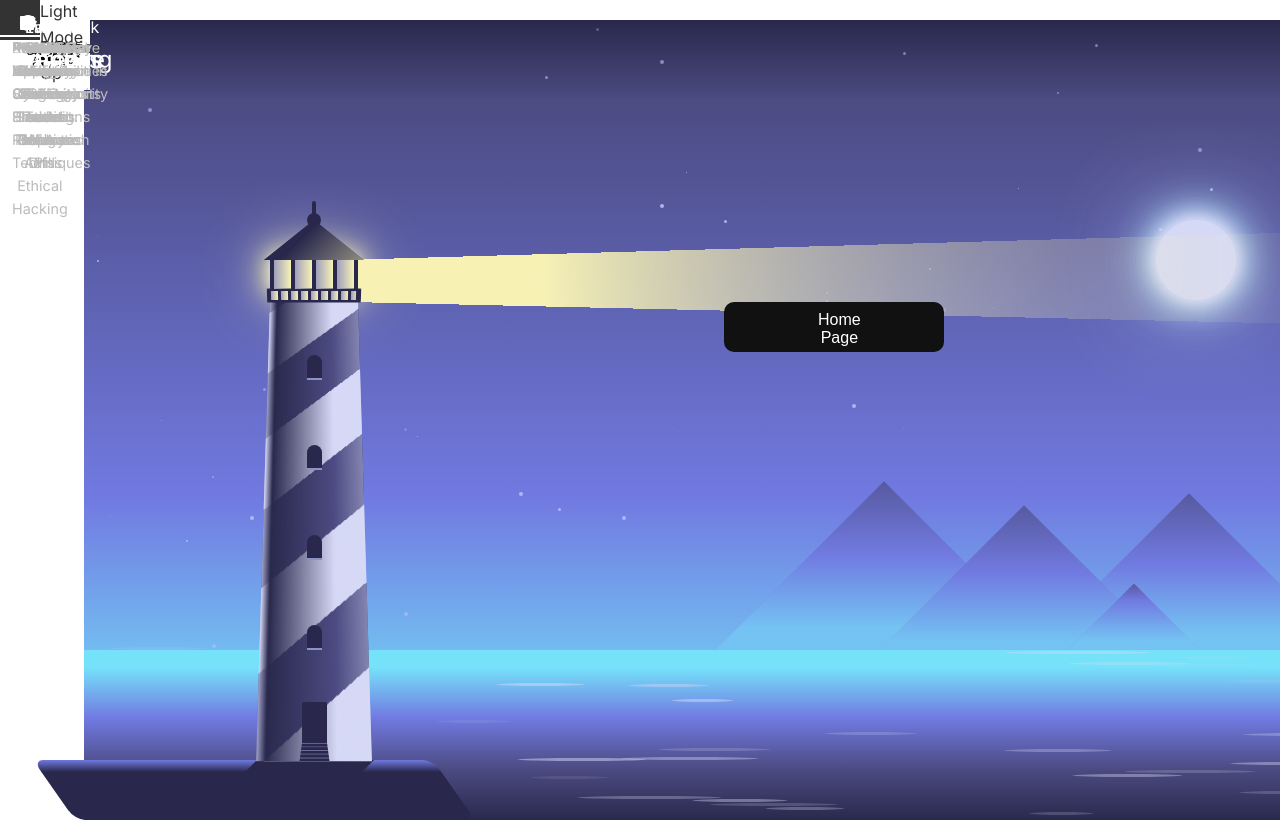
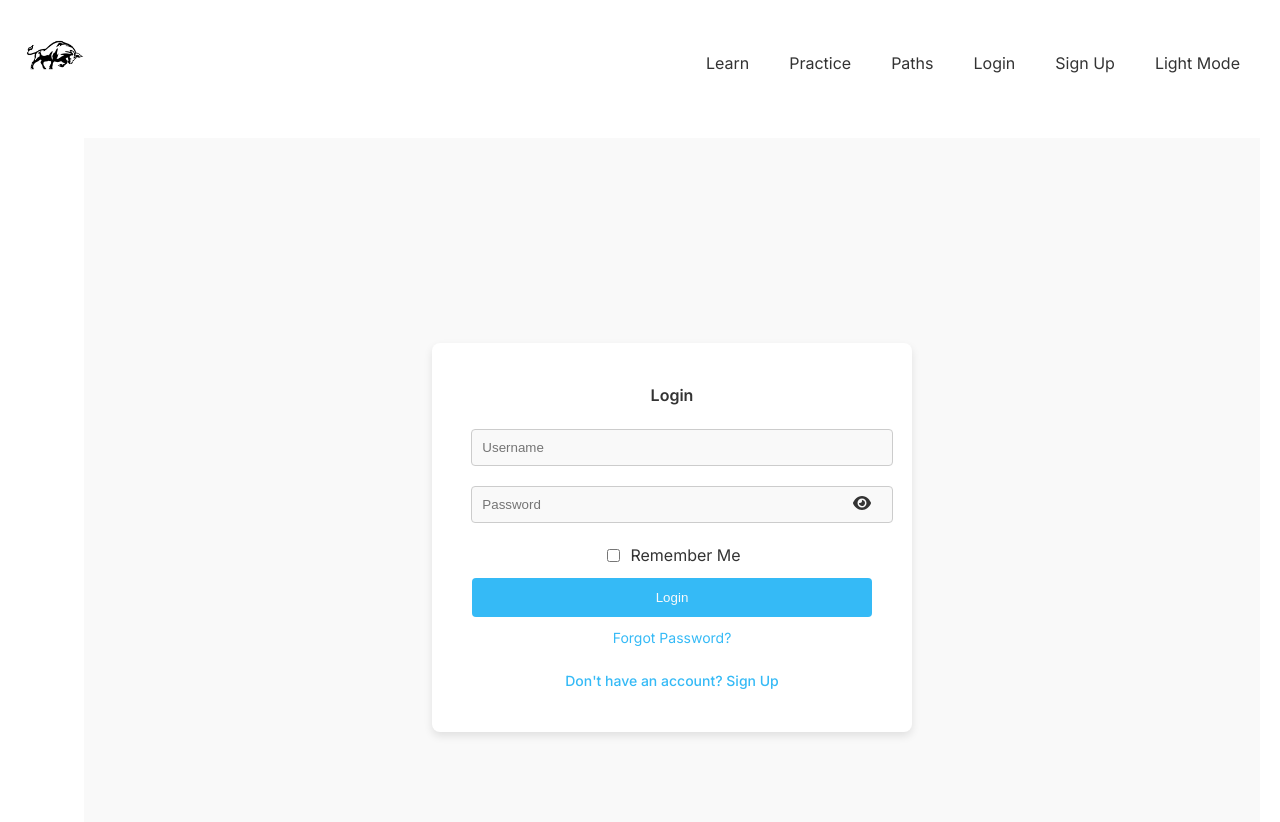
Before and after one commit to glaucc/project-cyber, a Next.js app in the folder project-cyber/: page /login in a window 1280 px wide. Before the commit this address had no page. Shown: the top 822 px of the page. Built offline with nearby package versions, Linux system fonts and the light colour scheme.

Commit message:
step button

```diff
--- /dev/null
+++ b/project-cyber/app/forgot-password/page.jsx
@@ -0,0 +1,9 @@
+import React from 'react'
+
+const page = () => {
+  return (
+    <div>page</div>
+  )
+}
+
+export default page
--- /dev/null
+++ b/project-cyber/app/login/LoginStyles.scss
@@ -0,0 +1,124 @@
+/* LoginStyles.scss */
+
+// Set the base font size to 16px
+html {
+    font-size: 16px;
+  }
+
+  // LoginContainer
+  .login-container {
+    // Height of 100vh remains the same
+    display: flex;
+    justify-content: center;
+    align-items: center;
+    height: 100vh;
+    background-color: #f9f9f9; /* Change the background color to match the sign-up page */
+  }
+
+  // LoginForm
+  .login-form {
+    max-width: 25rem; /* Equivalent to 400px */
+    width: 100%;
+    padding: 2.5rem; /* Equivalent to 40px */
+    background-color: #fff; /* Update the background color to white */
+    color: #333;
+    border-radius: 0.5rem; /* Equivalent to 8px */
+    box-shadow: 0 0.25rem 0.5rem rgba(0, 0, 0, 0.1); /* Equivalent to 0 4px 8px rgba(0, 0, 0, 0.1) */
+    display: flex;
+    flex-direction: column;
+    align-items: center;
+  }
+
+  // LoginInputContainer
+  .login-input-container {
+    position: relative;
+    width: 100%;
+    right: 0.04125rem; /* Equivalent to 0.66rem */
+  }
+
+  // LoginInput
+  .login-input {
+    width: 100%;
+    padding: 0.625rem; /* Equivalent to 10px */
+    margin-bottom: 1.25rem; /* Equivalent to 20px */
+    border: 0.0625rem solid #ccc; /* Equivalent to 1px */
+    border-radius: 0.25rem; /* Equivalent to 4px */
+    background-color: #f9f9f9;
+    color: #333;
+    outline: none;
+    transition: border-color 0.2s ease-in-out, background-color 0.2s ease-in-out, color 0.2s ease-in-out;
+
+    &:focus {
+      border-color: #35baf6;
+      background-color: #f0f0f0;
+    }
+  }
+
+  // PasswordToggleIcon
+  .password-toggle-icon {
+    position: absolute;
+    top: 30%;
+    right: 0.00625rem; /* Equivalent to 0.1rem */
+    transform: translateY(-50%);
+    cursor: pointer;
+  }
+
+  // LoginLabel
+  .login-label {
+    display: flex;
+    align-items: center;
+    margin-bottom: 0.625rem; /* Equivalent to 10px */
+    cursor: pointer;
+
+    input[type="checkbox"] {
+      margin-right: 0.625rem; /* Equivalent to 10px */
+    }
+  }
+
+  // LoginButton
+  .login-button {
+    width: 100%;
+    padding: 0.75rem; /* Equivalent to 12px */
+    border: none;
+    border-radius: 0.25rem; /* Equivalent to 4px */
+    background-color: #35baf6;
+    color: #f9f9f9;
+    cursor: pointer;
+    transition: background-color 0.2s ease-in-out, transform 0.2s ease-in-out;
+
+    &:hover {
+      background-color: #2196f3;
+      transform: scale(1.05);
+    }
+  }
+
+  // ForgotPasswordLink
+  .forgot-password-link {
+    margin-top: 0.625rem; /* Equivalent to 10px */
+    font-size: 0.875rem; /* Equivalent to 14px */
+    color: #35baf6;
+    cursor: pointer;
+    text-decoration: none;
+    text-align: center;
+    transition: color 0.2s ease-in-out;
+
+    &:hover {
+      color: #2196f3;
+    }
+  }
+
+  // LoginLink
+  .login-link {
+    margin-top: 1.25rem; /* Equivalent to 20px */
+    font-size: 0.875rem; /* Equivalent to 14px */
+    font-weight: 500;
+    color: #35baf6;
+    cursor: pointer;
+    text-decoration: none;
+    text-align: center;
+    transition: color 0.2s ease-in-out;
+
+    &:hover {
+      color: #2196f3;
+    }
+  }
--- /dev/null
+++ b/project-cyber/app/login/page.jsx
@@ -0,0 +1,84 @@
+'use client';
+
+import React, { useState } from "react";
+import { FontAwesomeIcon } from "@fortawesome/react-fontawesome";
+import { faEye, faEyeSlash } from "@fortawesome/free-solid-svg-icons";
+import "./LoginStyles.scss"; // Import the SCSS file
+
+const LoginPage = () => {
+  const [formData, setFormData] = useState({
+    username: "",
+    password: "",
+    rememberMe: false,
+  });
+
+  const [showPassword, setShowPassword] = useState(false);
+
+  const handleSubmit = (e) => {
+    e.preventDefault();
+    console.log(formData); // Replace with login logic
+  };
+
+  const handleChange = (e) => {
+    const { name, value, type, checked } = e.target;
+    const newValue = type === "checkbox" ? checked : value;
+    setFormData((prevFormData) => ({ ...prevFormData, [name]: newValue }));
+  };
+
+  const handleTogglePassword = () => {
+    setShowPassword((prevShowPassword) => !prevShowPassword);
+  };
+
+  return (
+    <div className="login-container">
+      <form className="login-form" onSubmit={handleSubmit}>
+        <h2 style={{ marginBottom: "20px", fontWeight: 600 }}>Login</h2>
+        <div className="login-input-container">
+          <input
+            type="text"
+            name="username"
+            className="login-input"
+            placeholder="Username"
+            value={formData.username}
+            onChange={handleChange}
+          />
+        </div>
+        <div className="login-input-container">
+          <input
+            type={showPassword ? "text" : "password"}
+            name="password"
+            className="login-input"
+            placeholder="Password"
+            value={formData.password}
+            onChange={handleChange}
+          />
+          <FontAwesomeIcon
+            icon={showPassword ? faEyeSlash : faEye}
+            className="password-toggle-icon"
+            onClick={handleTogglePassword}
+          />
+        </div>
+        <div className="login-label">
+          <input
+            type="checkbox"
+            name="rememberMe"
+            checked={formData.rememberMe}
+            onChange={handleChange}
+          />
+          Remember Me
+        </div>
+        <button type="submit" className="login-button">
+          Login
+        </button>
+        <a href="/forgot-password" className="forgot-password-link">
+          Forgot Password?
+        </a>
+        <a href="/signup" className="login-link">
+          Don't have an account? Sign Up
+        </a>
+      </form>
+    </div>
+  );
+};
+
+export default LoginPage;
--- /dev/null
+++ b/project-cyber/app/paths/page.jsx
@@ -0,0 +1,9 @@
+import React from 'react'
+
+const Paths = () => {
+  return (
+    <div>Paths</div>
+  )
+}
+
+export default Paths
--- /dev/null
+++ b/project-cyber/app/practice/page.jsx
@@ -0,0 +1,9 @@
+import React from 'react'
+
+const Practice = () => {
+  return (
+    <div>Practice</div>
+  )
+}
+
+export default Practice
--- a/project-cyber/styles/learn.scss
+++ b/project-cyber/styles/learn.scss
@@ -13,7 +13,7 @@
   .dropdown {
     position: relative;
     display: inline-block;
-    margin: 3rem 0 3rem 40vw;
+    margin: 3rem 0 3rem 0;
   }
 
   .dropbtn {
```
Also changed, not shown: project-cyber/app/signup/page.jsx (renamed from project-cyber/app/signup/page.js).
